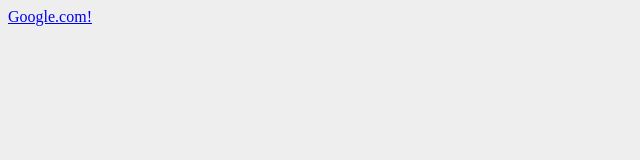
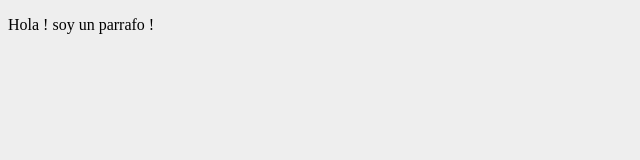
Before and after one commit to AllanQuintana/CSSinicial, a plain HTML site: page index.html in a window 1280 px wide. Shown: the whole page, without its empty margins (0-640 px from the left). Drawn offline with Linux system fonts and the light colour scheme.

```diff
--- a/index.html
+++ b/index.html
@@ -5,6 +5,6 @@
         <link rel="stylesheet" href="main.css" type="text/css"/>
     </head>
     <body>
-        <a href="https://www.google.com">Google.com!</a>
+        <p>Hola ! soy un parrafo !</p>
     </body>
 </html>
```
